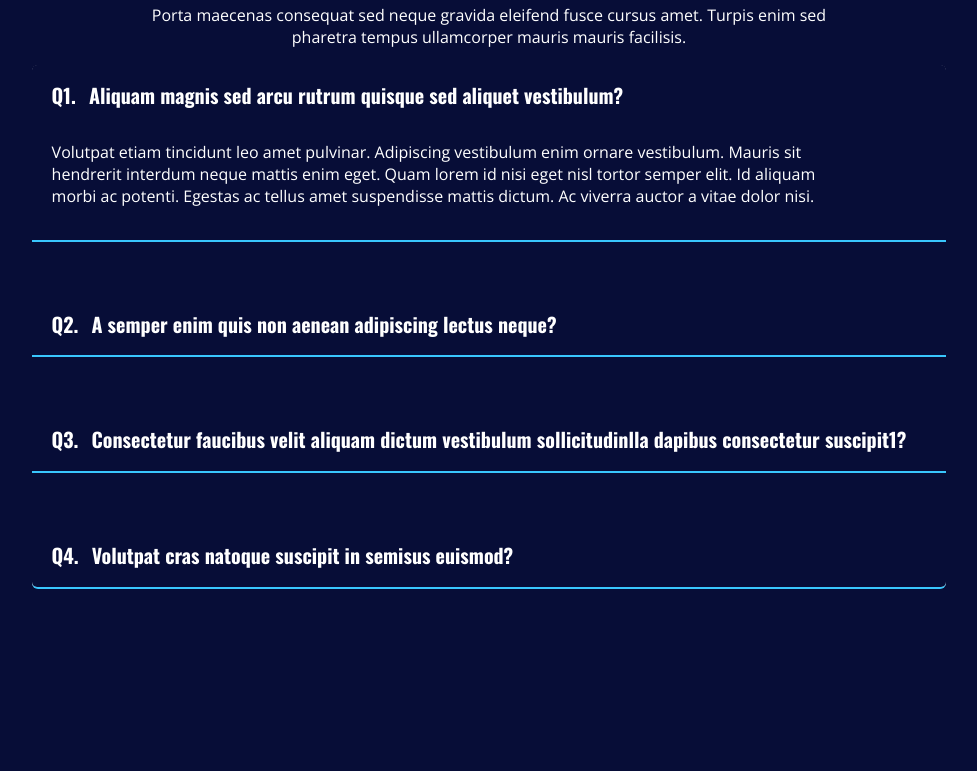
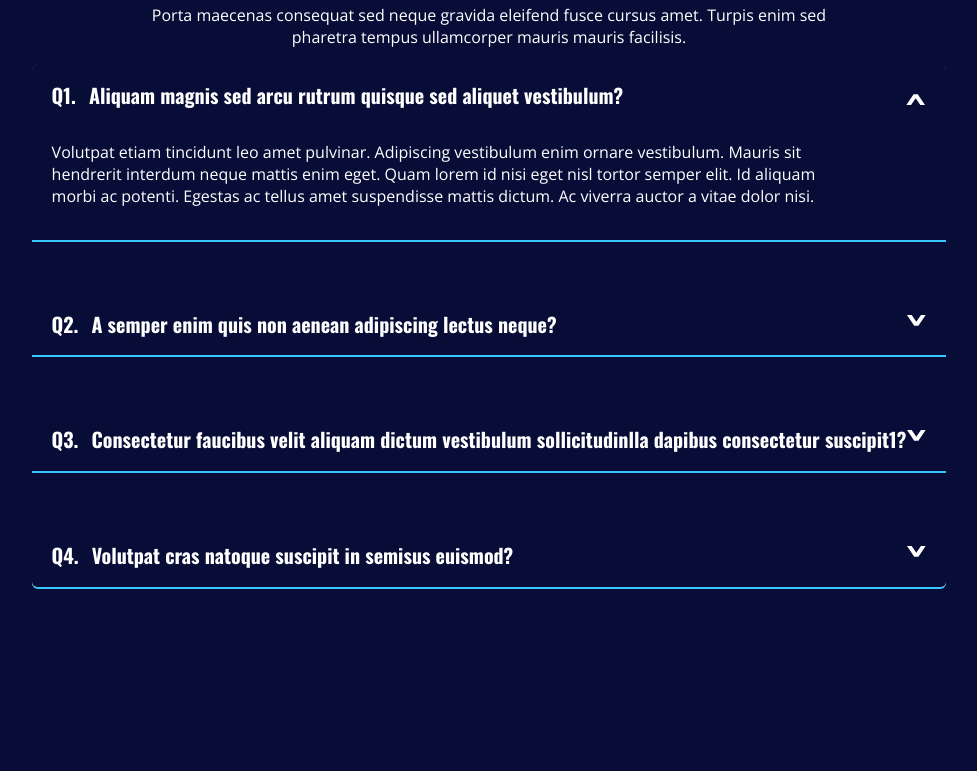
Before and after one commit to sachin-lakhlan/Victorian-Resistance-page, a plain HTML site: page index.html in a window 1280 px wide. Shown: the part 2723-3494 px from the top of the page, without its empty margins (151-1128 px from the left). Drawn offline with nearby package versions, Linux system fonts and the light colour scheme.

Commit message:
accordian icon edit

```diff
--- a/assets/css/style.css
+++ b/assets/css/style.css
@@ -207,7 +207,7 @@
 }
 
 .accordion-button::after {
-    background-image: url(/assets/image/svg/accordion-arrow-svg.svg) !important;
+    background-image: url(/assets/image/svg/faq-icon\ svg.svg) !important;
 }
 
 .accordion-item {
```
Also changed, not shown: assets/image/svg/faq-icon svg.svg (added), assets/image/svg/faq-icon.png (added).
